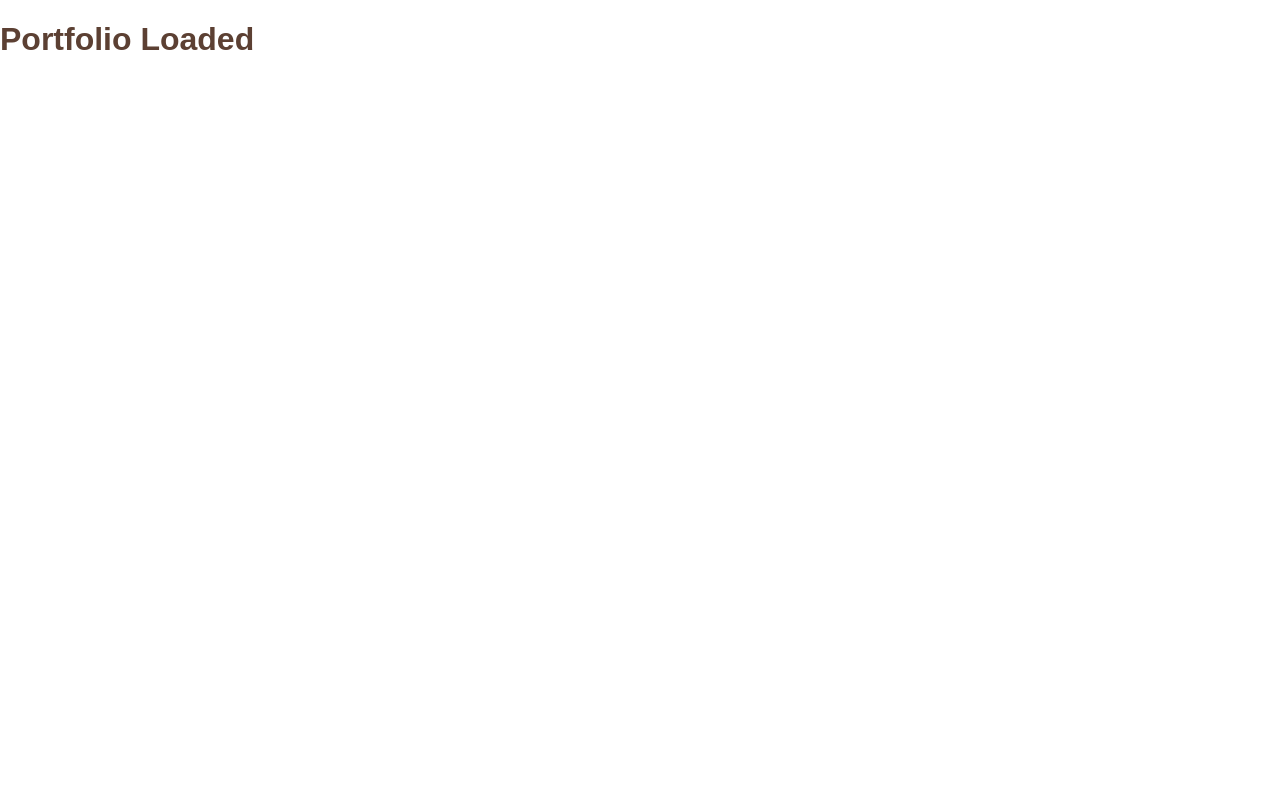
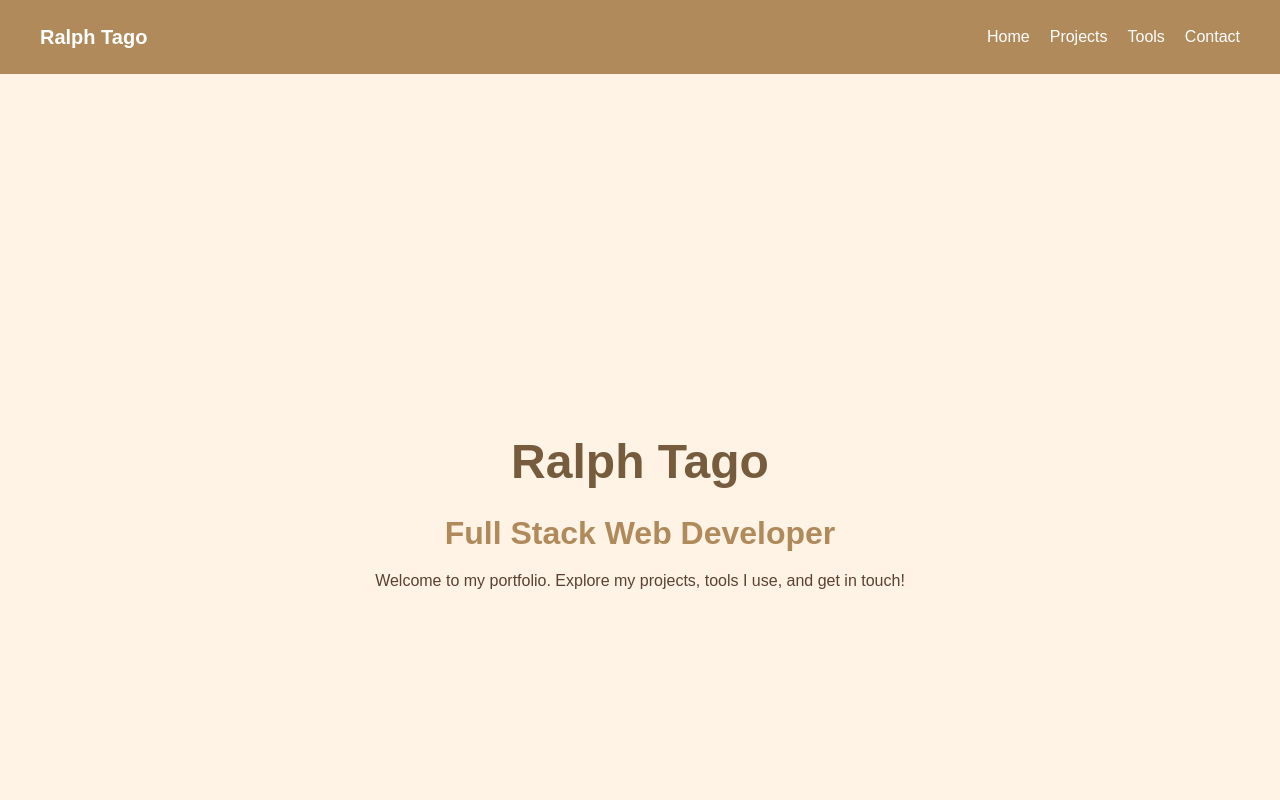
Before and after one commit to ertagooo/my-portfolio-RalphTago-website, a Vue app: page / in a window 1280 px wide. Shown: the top 800 px of the page. Built offline with nearby package versions, Linux system fonts and the light colour scheme.

Commit message:
restore homepage render

```diff
--- a/src/App.vue
+++ b/src/App.vue
@@ -1,7 +1,7 @@
 <template>
-  <div>
-    <h1>Portfolio Loaded</h1>
+  <HomePage />
+</template>
 
-    <!-- your pages go here -->
-  </div>
-</template>
+<script setup>
+import HomePage from './pages/HomePage.vue'
+</script>
```
